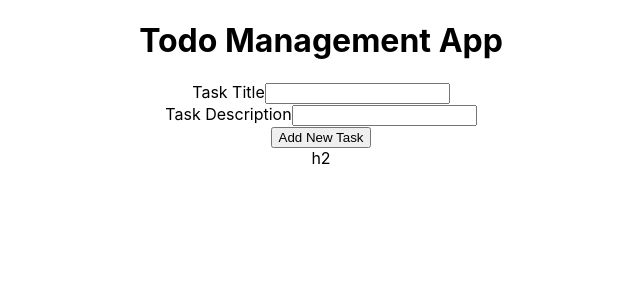
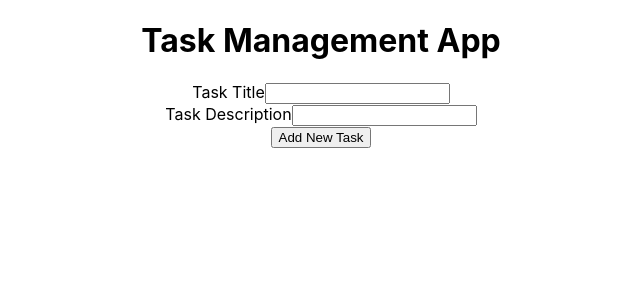
Before and after one commit to NiccEds23/kitameraki_recruitment_NiccEds23, a React (Create React App) app in the folder frontend/: page / in a window 1280 px wide. Shown: the top 300 px of the page, without its empty margins (319-959 px from the left). Built offline with nearby package versions, Linux system fonts and the light colour scheme.

Commit message:
update app.js

```diff
--- a/frontend/src/App.js
+++ b/frontend/src/App.js
@@ -4,9 +4,8 @@ import TaskForm from "./components/TaskForm";
 function App() {
   return (
     <div className="App">
-      <h1> Todo Management App</h1>
+      <h1> Task Management App</h1>
       <TaskForm />
-      h2
     </div>
   );
 }
```
